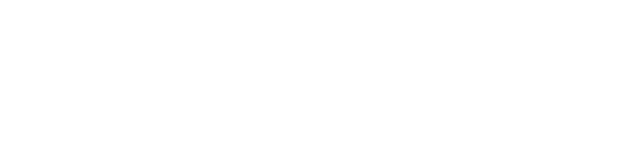
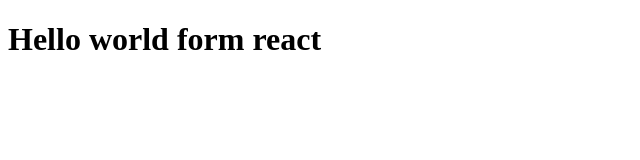
Before and after one commit to Tushant8826/namaste-react, a plain HTML site: page index.html in a window 1280 px wide. Shown: the whole page, without its empty margins (0-640 px from the left). Drawn offline with nearby package versions, Linux system fonts and the light colour scheme.

Commit message:
Hello world for react cdn

```diff
--- a/index.html
+++ b/index.html
@@ -11,5 +11,11 @@
     </div>
     <script crossorigin src="https://unpkg.com/react@18/umd/react.development.js"></script>
     <script crossorigin src="https://unpkg.com/react-dom@18/umd/react-dom.development.js"></script>
+
+    <script>
+        const heading  = React.createElement('h1',{},'Hello world form react');
+        const root = ReactDOM.createRoot(document.getElementById('root'));
+        root.render(heading);
+    </script>
 </body>
 </html>
```
